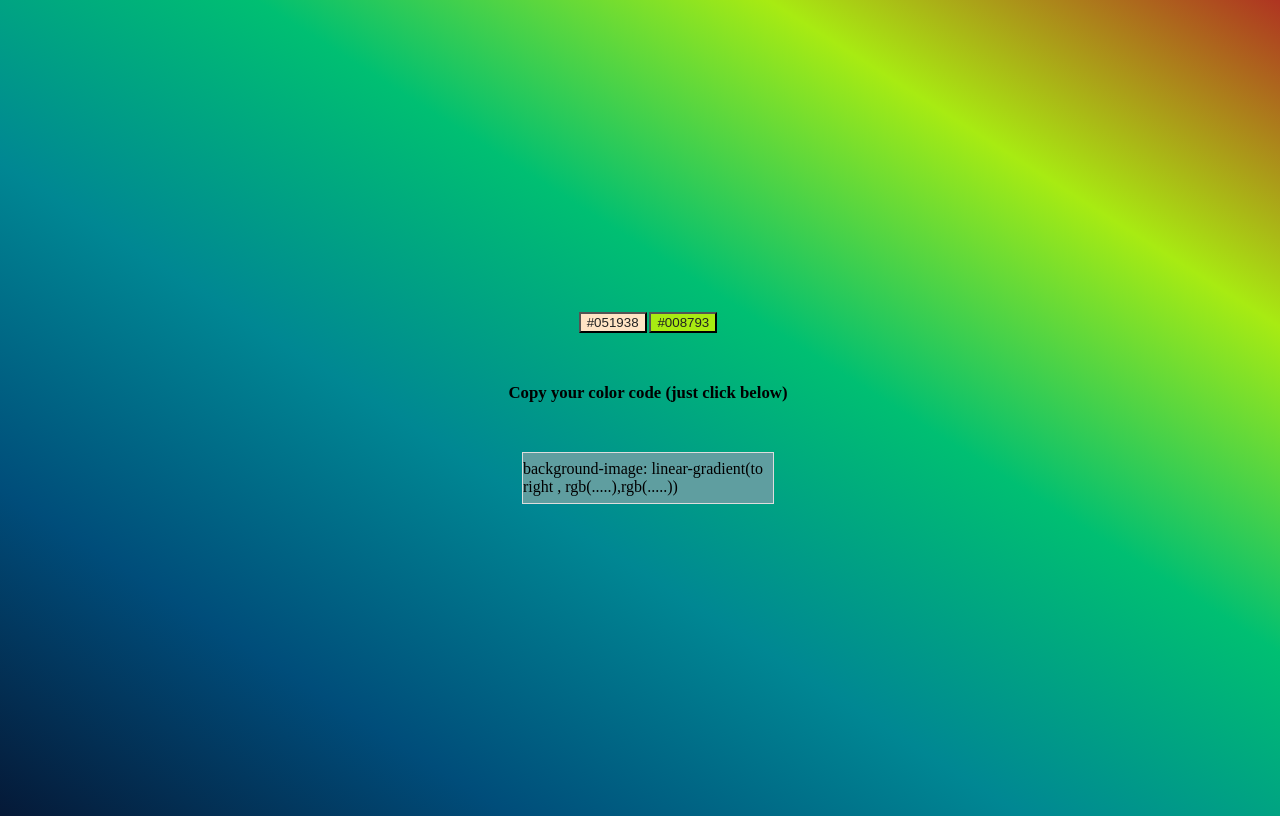
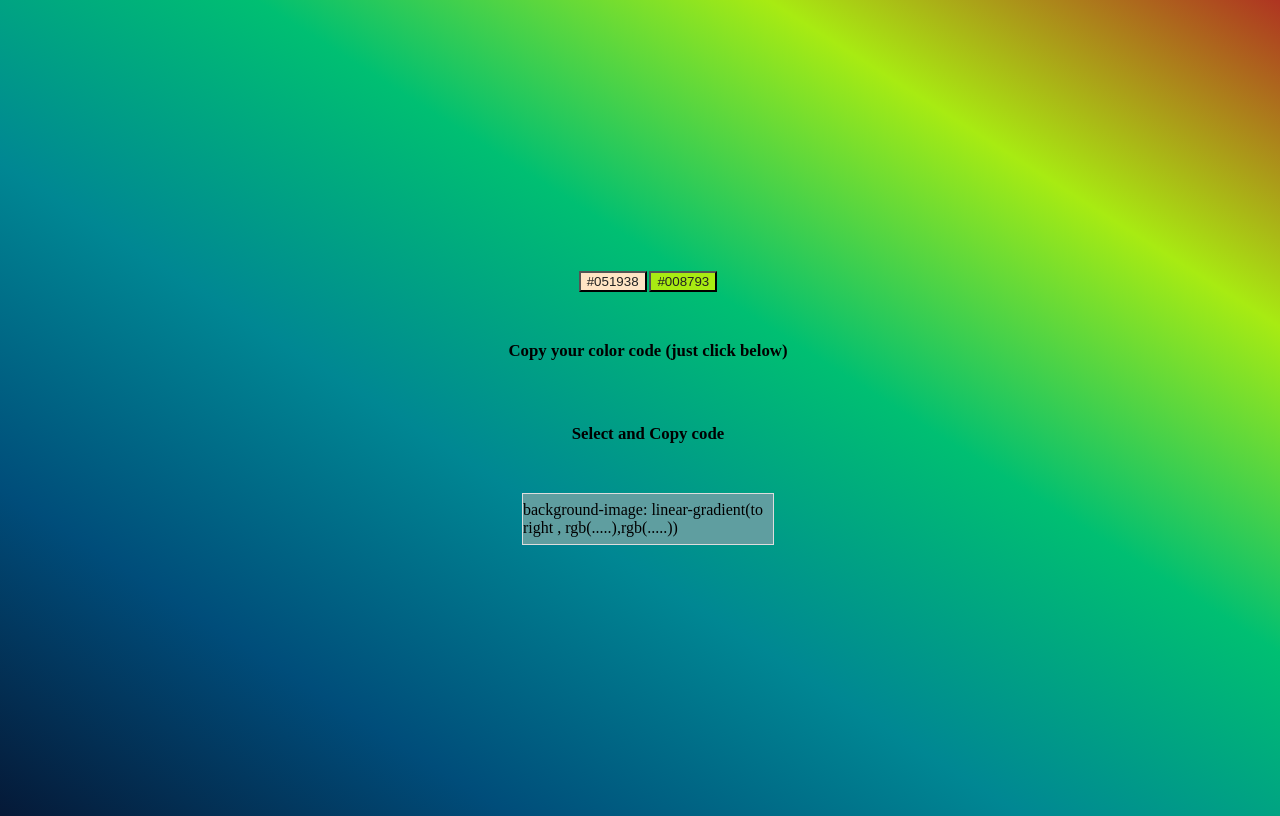
Before and after one commit to ItsAnurag27/gradient-color-code-website-, a plain HTML site: page index.html in a window 1280 px wide. Drawn offline with Linux system fonts and the light colour scheme.

Commit message:
Update index.html

```diff
--- a/index.html
+++ b/index.html
@@ -69,6 +69,7 @@
       <button id="MyButton2">#008793</button>
     </div>
     <h2> Copy your color code (just click below)</h2>
+    <h2> Select and Copy code</h2>
     <div class="copyCode">
       background-image: linear-gradient(to right , rgb(.....),rgb(.....))
     </div>
```
